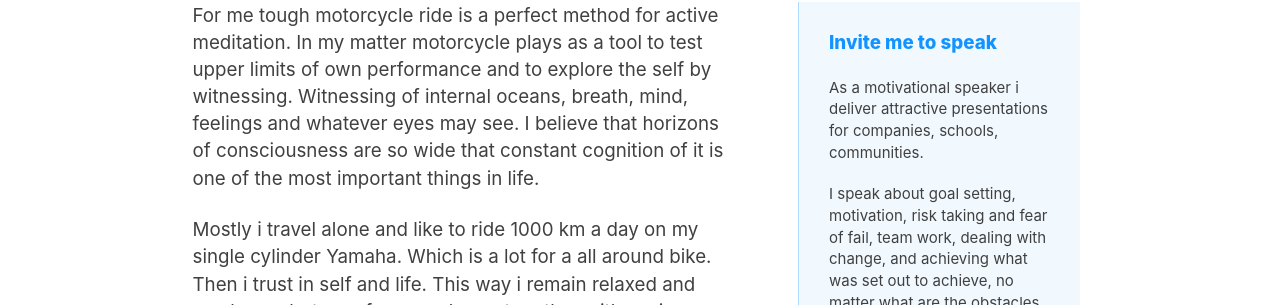
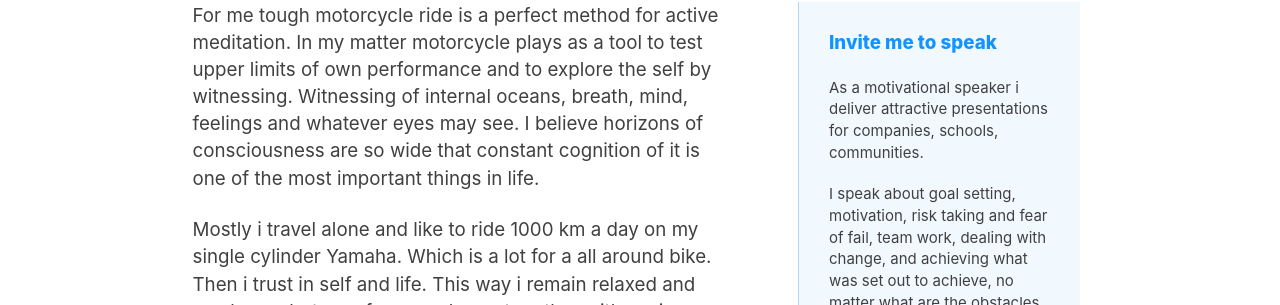
Before and after one commit to karolismieliauskas/thecoldestride.com, a Jekyll site: the page built from pages/about.html, in a window 1280 px wide and 900 px high, scrolled down 413 px. Shown: the part 256-561 px from the top of the window. Built offline with Jekyll 4.4.1, drawn with Linux system fonts in a browser that asks for light colours.

Commit message:
Update about.yml

```diff
--- a/_data/about.yml
+++ b/_data/about.yml
@@ -1,7 +1,7 @@
 hero:
   title: Karolis Mieliauskas. Rider. Adventurer. Motivational Speaker.
 body: |
-    For me tough motorcycle ride is a perfect method for active meditation. In my matter motorcycle plays as a tool to test upper limits of own performance and to explore the self by witnessing. Witnessing of internal oceans, breath, mind, feelings and whatever eyes may see. I believe that horizons of consciousness are so wide that constant cognition of it is one of the most important things in life.
+    For me tough motorcycle ride is a perfect method for active meditation. In my matter motorcycle plays as a tool to test upper limits of own performance and to explore the self by witnessing. Witnessing of internal oceans, breath, mind, feelings and whatever eyes may see. I believe horizons of consciousness are so wide that constant cognition of it is one of the most important things in life.
 
     Mostly i travel alone and like to ride 1000 km a day on my single cylinder Yamaha. Which is a lot for a all around bike. Then i trust in self and life. This way i remain relaxed and can keep alertness for many hours together with seeing what's happening around every moment.
 
```
